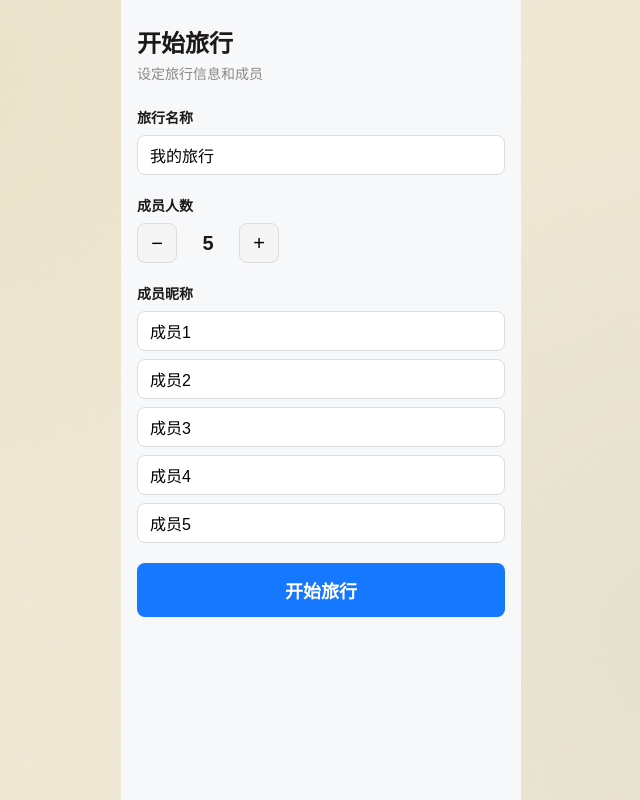
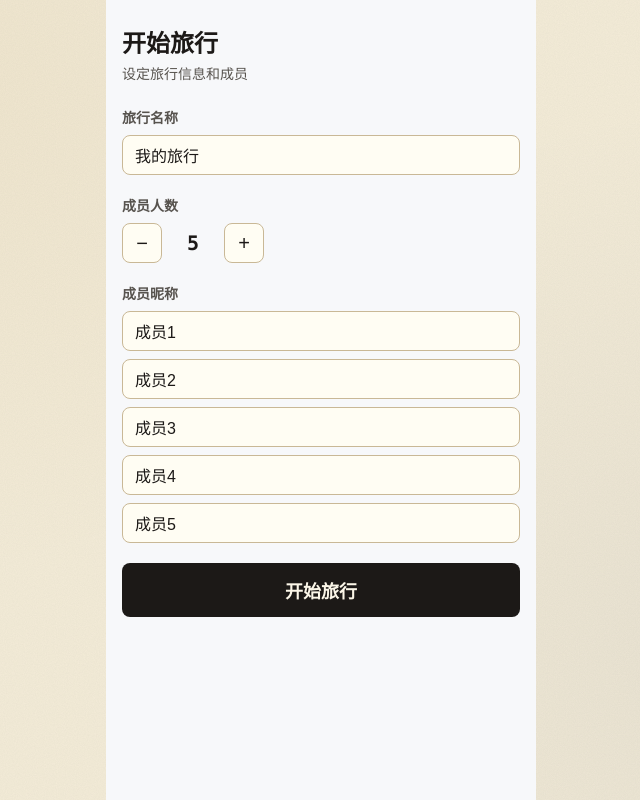
Before and after one commit to xinyuwto/trip-fee-calculator, a Vue app: page /#/ in a window 1280 px wide. Shown: the whole page, without its empty margins (319-959 px from the left). Built offline with nearby package versions, Linux system fonts and the light colour scheme.

Commit message:
style: apply paper-texture theme to InitView

```diff
--- a/src/views/InitView.vue
+++ b/src/views/InitView.vue
@@ -71,22 +71,27 @@ function handleStart() {
 </template>
 
 <style scoped>
-.init-page { padding: 24px 16px; max-width: 400px; margin: 0 auto; }
-h1 { font-size: 24px; margin-bottom: 4px; }
-.subtitle { color: #888; font-size: 14px; margin-bottom: 24px; }
+.init-page { padding: 24px 16px; max-width: 430px; margin: 0 auto; }
+h1 { font-family: var(--font-title); font-size: 24px; margin-bottom: 4px; }
+.subtitle { color: var(--ink-soft); font-size: 14px; margin-bottom: 24px; }
 .form-group { margin-bottom: 20px; }
-.form-group label { display: block; font-size: 14px; font-weight: 600; margin-bottom: 8px; }
-input[type="text"] { width: 100%; padding: 10px 12px; font-size: 16px; border: 1px solid #ddd; border-radius: 8px; }
+.form-group label { display: block; font-size: 14px; font-weight: 600; margin-bottom: 8px; color: var(--ink-soft); }
+input[type="text"] {
+  width: 100%; padding: 10px 12px; font-size: 16px;
+  border: 1px solid var(--rule); border-radius: 8px;
+  background: #fffdf3; color: var(--ink); font-family: var(--font-body);
+}
 .counter { display: flex; align-items: center; gap: 16px; }
 .counter button {
-  width: 40px; height: 40px; font-size: 20px; border: 1px solid #ddd;
-  border-radius: 8px; background: #f5f5f5; cursor: pointer;
+  width: 40px; height: 40px; font-size: 20px; border: 1px solid var(--rule);
+  border-radius: 8px; background: #fffdf3; cursor: pointer; color: var(--ink);
 }
 .counter button:disabled { opacity: 0.4; cursor: default; }
-.counter span { font-size: 20px; font-weight: 600; min-width: 30px; text-align: center; }
+.counter span { font-size: 20px; font-weight: 600; min-width: 30px; text-align: center; font-family: var(--font-mono); }
 .member-names { display: flex; flex-direction: column; gap: 8px; }
 .btn-primary {
   width: 100%; padding: 14px; font-size: 18px; font-weight: 600;
-  color: #fff; background: #1677ff; border: none; border-radius: 8px; cursor: pointer;
+  color: #fbf6e8; background: var(--ink); border: none; border-radius: 8px;
+  cursor: pointer; font-family: var(--font-title);
 }
 </style>
```
